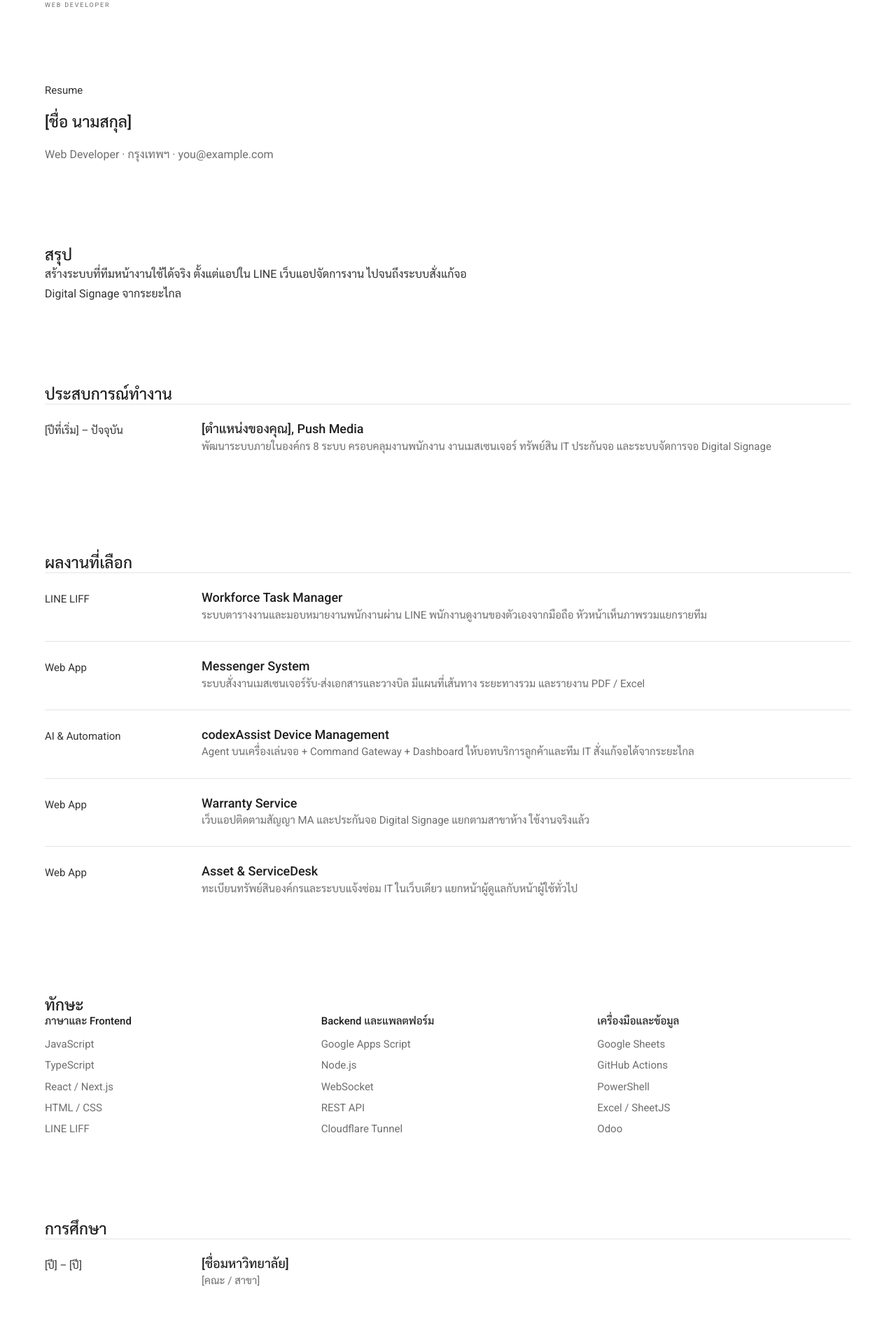
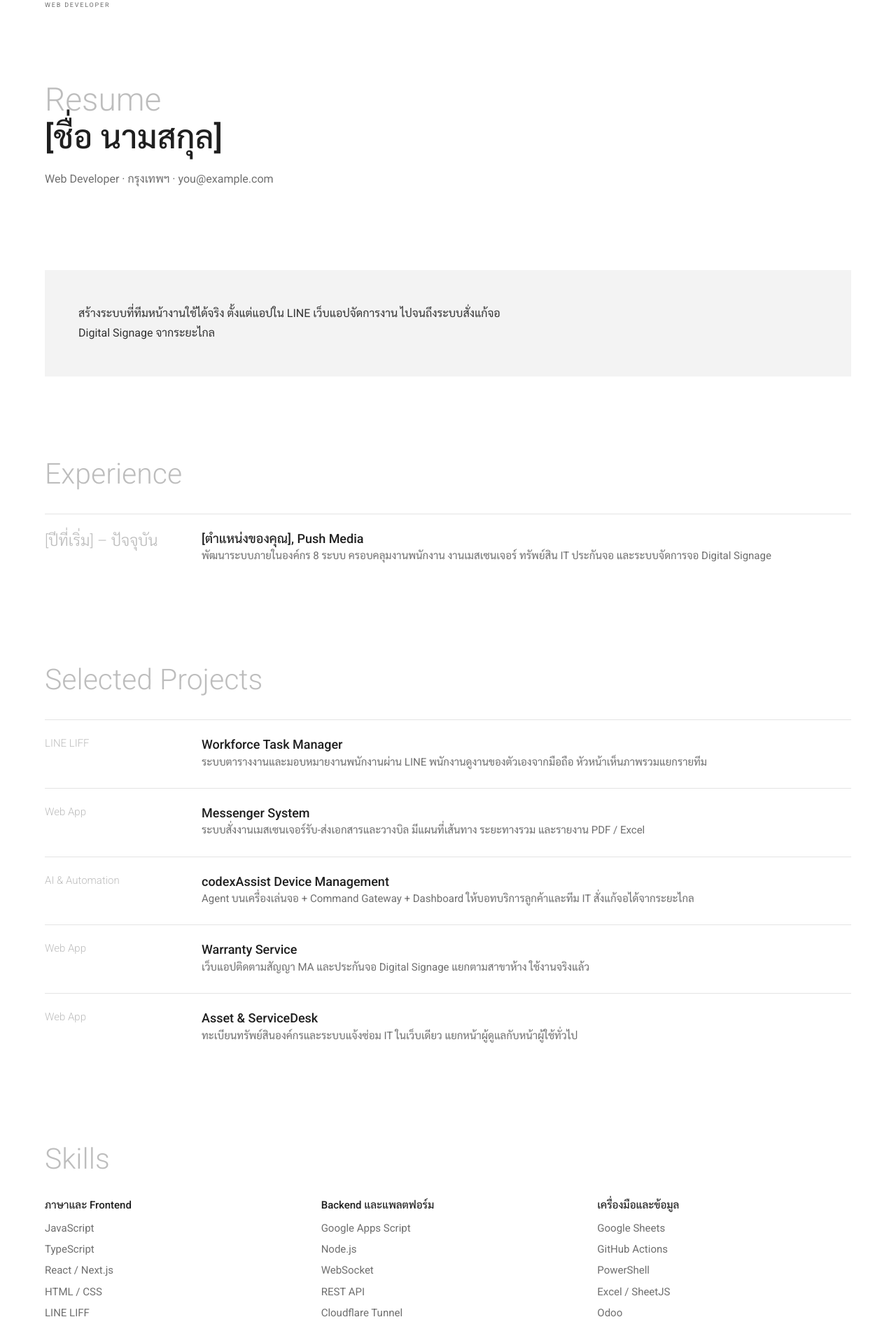
Before and after one commit to nutnetworkit-cloud/nutnetworkit-cloud.github.io, a Next.js app: page /resume in a window 1280 px wide. Shown: the part 48-1960 px from the top of the page at 70% size. Built offline with nearby package versions, Linux system fonts and the light colour scheme.

Commit message:
Add files via upload

```diff
--- a/app/resume/page.tsx
+++ b/app/resume/page.tsx
@@ -1,4 +1,5 @@
 import type { Metadata } from 'next';
+import Heading from '@/components/Heading';
 import Skills from '@/components/Skills';
 import { projects, site } from '@/lib/data';
 
@@ -11,32 +12,31 @@ export default function ResumePage() {
   return (
     <>
       <section className="page-h">
-        <p className="meta">Resume</p>
-        <h1>{profile.name}</h1>
+        <Heading light="Resume" bold={profile.name} />
         <p className="lede">
           {profile.title} · {profile.location} · {profile.email}
         </p>
         {settings.resumeUrl && (
-          <div className="resume-actions">
+          <div>
             <a className="btn" href={settings.resumeUrl} download>
-              ดาวน์โหลด PDF <span aria-hidden="true">↓</span>
+              Download PDF <span className="arrow">↓</span>
             </a>
           </div>
         )}
       </section>
 
-      <section className="cols" style={{ borderTopColor: 'var(--fg)' }}>
-        <h2>สรุป</h2>
+      <section className="panel">
         <div className="prose">
           <p>{profile.tagline}</p>
         </div>
       </section>
-      <section className="cols">
-        <h2>ประสบการณ์ทำงาน</h2>
+
+      <section className="works">
+        <h2 className="sec-title">Experience</h2>
         <ul className="tl">
           {work.map((e) => (
             <li key={e.organization + e.position}>
-              <span className="meta">
+              <span className="yr">
                 {e.start} – {e.end}
               </span>
               <div>
@@ -49,12 +49,15 @@ export default function ResumePage() {
           ))}
         </ul>
       </section>
-      <section className="cols">
-        <h2>ผลงานที่เลือก</h2>
+
+      <section className="works">
+        <h2 className="sec-title">Selected Projects</h2>
         <ul className="tl">
           {projects.slice(0, 5).map((p) => (
             <li key={p.id}>
-              <span className="meta">{p.category}</span>
+              <span className="yr" style={{ fontSize: 15 }}>
+                {p.category}
+              </span>
               <div>
                 <h3>{p.title}</h3>
                 <p>{p.summary}</p>
@@ -63,16 +66,18 @@ export default function ResumePage() {
           ))}
         </ul>
       </section>
-      <section className="cols">
-        <h2>ทักษะ</h2>
+
+      <section className="works">
+        <h2 className="sec-title">Skills</h2>
         <Skills />
       </section>
-      <section className="cols">
-        <h2>การศึกษา</h2>
+
+      <section className="works">
+        <h2 className="sec-title">Education</h2>
         <ul className="tl">
           {edu.map((e) => (
             <li key={e.organization + e.position}>
-              <span className="meta">
+              <span className="yr">
                 {e.start} – {e.end}
               </span>
               <div>
```
